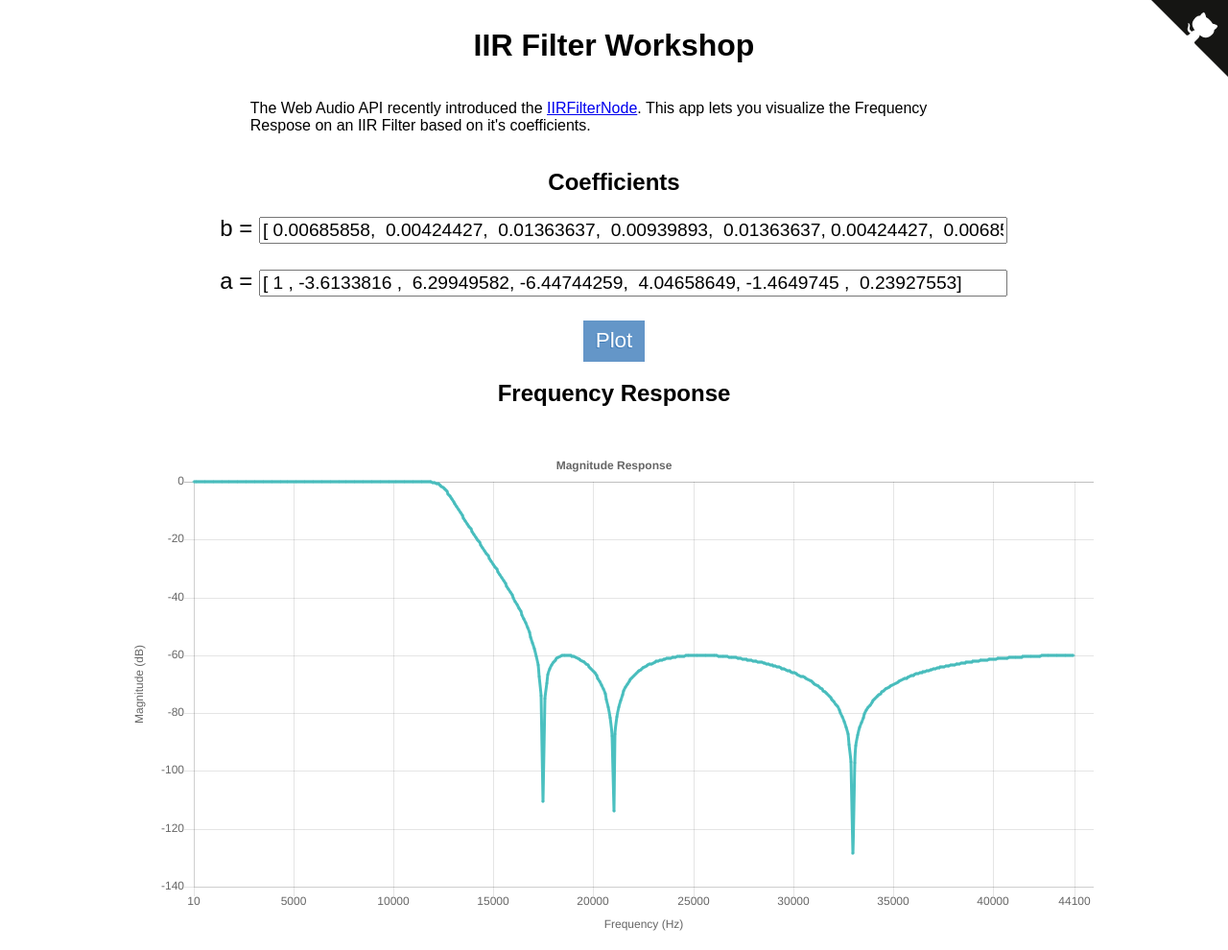
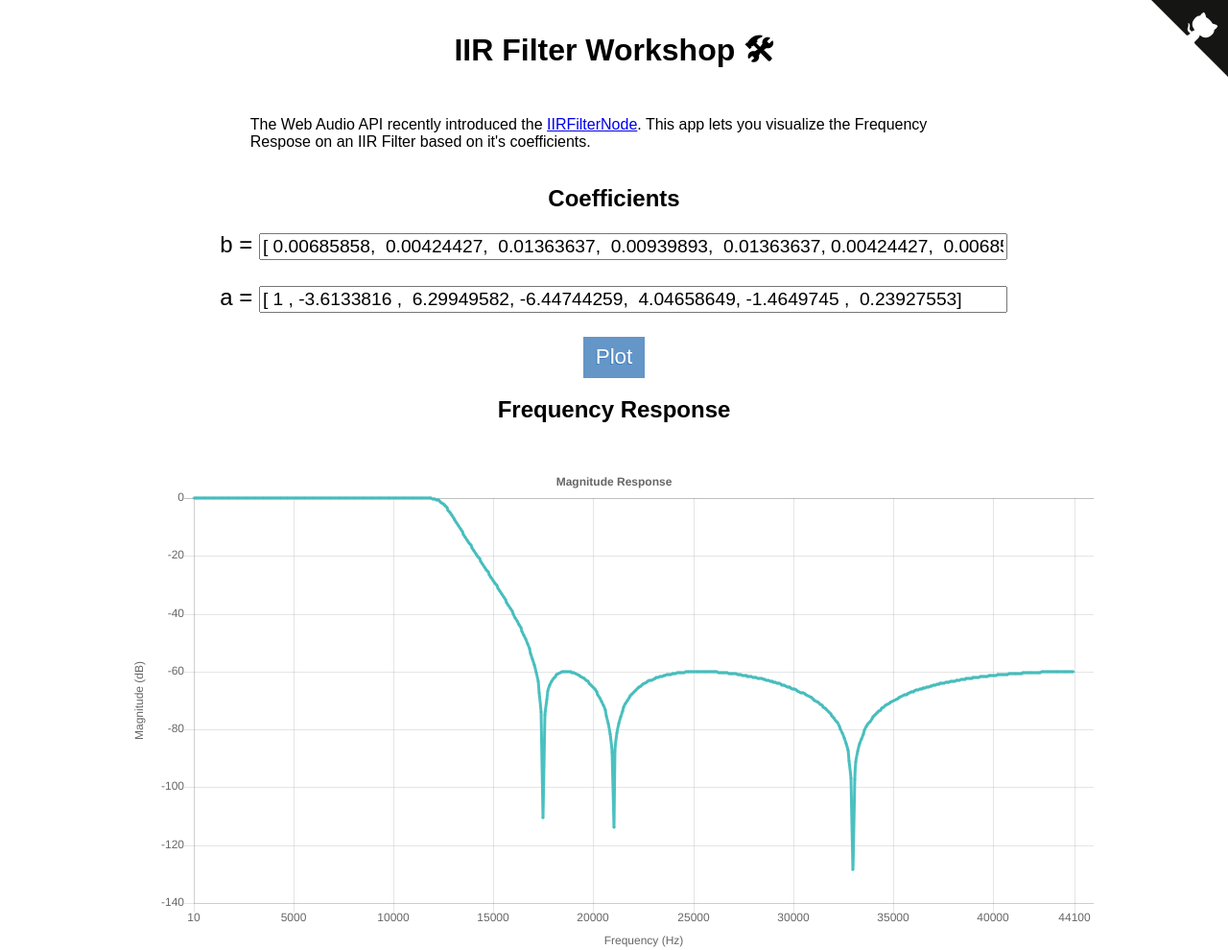
Before and after one commit to notthetup/iirfilter-workshop, a website: page index.html in a window 1280 px wide. Shown: the top 990 px of the page at 96% size. Drawn offline with Linux system fonts and the light colour scheme.

Commit message:
added emoji in title

```diff
--- a/index.html
+++ b/index.html
@@ -1,6 +1,6 @@
 <html>
   <head>
-    <title>IIR Filter Workshop</title>
+    <title>IIR Filter Workshop 🛠</title>
     <style>
     .container {
       display: flex;
@@ -101,7 +101,7 @@
         <path d="M115.0,115.0 C114.9,115.1 118.7,116.5 119.8,115.4 L133.7,101.6 C136.9,99.2 139.9,98.4 142.2,98.6 C133.8,88.0 127.5,74.4 143.8,58.0 C148.5,53.4 154.0,51.2 159.7,51.0 C160.3,49.4 163.2,43.6 171.4,40.1 C171.4,40.1 176.1,42.5 178.8,56.2 C183.1,58.6 187.2,61.8 190.9,65.4 C194.5,69.0 197.7,73.2 200.1,77.6 C213.8,80.2 216.3,84.9 216.3,84.9 C212.7,93.1 206.9,96.0 205.4,96.6 C205.1,102.4 203.0,107.8 198.3,112.5 C181.9,128.9 168.3,122.5 157.7,114.1 C157.9,116.9 156.7,120.9 152.7,124.9 L141.0,136.5 C139.8,137.7 141.6,141.9 141.8,141.8 Z" fill="currentColor" class="octo-body"></path>
       </svg></a>
     <div class="container">
-      <h1 class="titles">IIR Filter Workshop</h1>
+      <h1 class="titles">IIR Filter Workshop 🛠 </h1>
       <p class="text"> The Web Audio API recently introduced the <a href="https://webaudio.github.io/web-audio-api/#idl-def-IIRFilterNode">IIRFilterNode</a>. This app lets you visualize the Frequency Respose on an IIR Filter based on it's coefficients. </p>
       <h2 class="titles">Coefficients</h2>
       <div class="inputcontainer">
```
